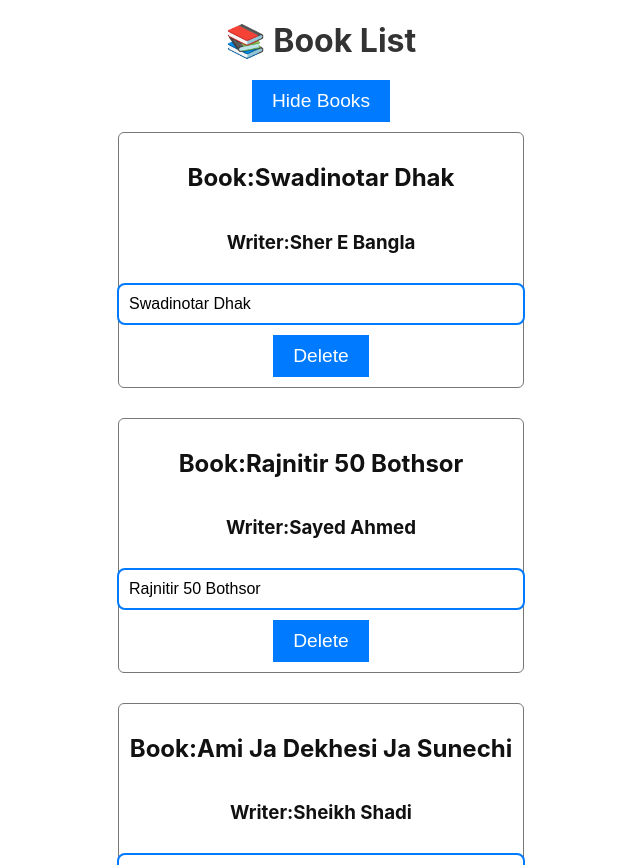
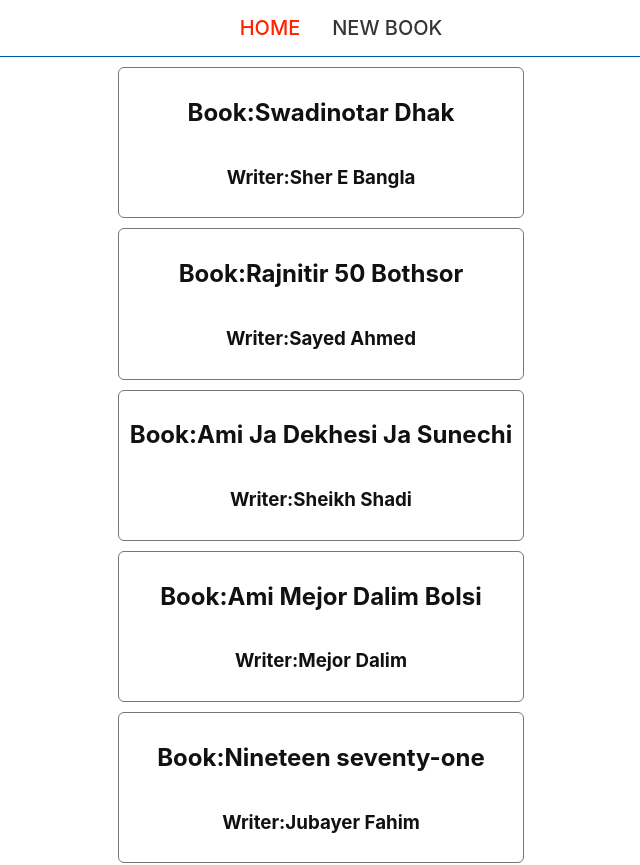
Before and after one commit to jubayerfahim264/First-React-Practice, a React (Create React App) app: page / in a window 1280 px wide. Shown: the top 865 px of the page, without its empty margins (319-959 px from the left). Built offline with nearby package versions, Linux system fonts and the light colour scheme.

Commit message:
28-02-2025

```diff
--- a/package.json
+++ b/package.json
@@ -8,6 +8,8 @@
     "cra-template": "1.2.0",
     "react": "^18.3.1",
     "react-dom": "^18.3.1",
+    "react-router": "^7.2.0",
+    "react-router-dom": "^7.2.0",
     "react-scripts": "^5.0.1"
   },
   "scripts": {
--- a/src/App.css
+++ b/src/App.css
@@ -44,3 +44,33 @@
   border-color: #0056b3;
   box-shadow: 0 0 8px rgba(0, 91, 187, 0.5);
 }
+.navbar {
+  position: sticky;
+  top: 0;
+  width: 100%;
+  border-bottom: 1px solid #0056b3;
+  z-index: 2;
+  backdrop-filter: blur(20px);
+}
+.navbar ul {
+  position: relative;
+  display: flex;
+  align-items: center;
+  justify-content: center;
+}
+.navbar li {
+  margin: 0 1rem;
+  list-style-type: none;
+}
+.navbar a {
+  text-decoration: none;
+  color: #343434;
+  font-size: 20px;
+  text-transform: uppercase;
+  font-weight: 500;
+}
+.navbar a:hover,
+a:active,
+a.active {
+  color: #ff2200;
+}
--- a/src/App.js
+++ b/src/App.js
@@ -1,7 +1,14 @@
 import React from "react";
 import "./App.css";
 import MainComponent from "./Component/MainComponent";
+import { BrowserRouter } from "react-router-dom";
 const App = () => {
-  return <MainComponent></MainComponent>;
+  return (
+    <div>
+      <BrowserRouter>
+        <MainComponent />
+      </BrowserRouter>
+    </div>
+  );
 };
 export default App;
--- a/src/Component/Book.js
+++ /dev/null
@@ -1,21 +0,0 @@
-import React from "react";
-import "../App.css";
-import "../styleSheet/Book.css";
-const Book = (props) => {
-  return (
-    <div className="card">
-      <h2>Book:{props.BookName}</h2>
-      <h3>Writer:{props.WriterName}</h3>
-      <input
-        type="text"
-        onChange={props.inputName}
-        value={props.BookName}
-        className="input-field"
-      />
-      <button onClick={props.Del} className="btn">
-        Delete
-      </button>
-    </div>
-  );
-};
-export default Book;
--- a/src/Component/MainComponent.js
+++ b/src/Component/MainComponent.js
@@ -1,47 +1,55 @@
 import React, { Component } from "react";
-import Book from "./Book";
+import { Routes, Route, NavLink } from "react-router-dom";
 import BookList from "../assets/book";
+import NewBook from "../repratational/NewBook";
+import Booklist from "../repratational/Booklist";
+import BookDetail from "../repratational/BookDetail";
+
 class MainComponent extends Component {
-  state = {
-    books: BookList,
-    showBooks: true,
+  constructor(props) {
+    super(props);
+    this.state = {
+      books: BookList || [], // ✅ books খালি অ্যারে নিশ্চিত করা হলো
+      selectBook: null,
+    };
+  }
+  selectBookHandler = (bookId) => {
+    const book = this.state.books.filter((book) => book.id === bookId)[0];
+    this.setState({ selectBook: book });
   };
-
-  deleteBook = (index) => {
-    this.setState({ books: this.state.books.filter((_, i) => i !== index) });
-  };
-
-  updateBookName = (event, index) => {
-    const books = [...this.state.books];
-    books[index] = { ...books[index], name: event.target.value };
-    this.setState({ books });
-  };
-
-  toggleBooks = () => {
-    this.setState((prevState) => ({ showBooks: !prevState.showBooks }));
-  };
-
   render() {
     return (
       <div className="App">
-        <h1 className="title">📚 Book List</h1>
-        <button className="btn" onClick={this.toggleBooks}>
-          {this.state.showBooks ? "Hide Books" : "Show Books"}
-        </button>
-        <div className="book-container">
-          {this.state.showBooks &&
-            this.state.books.map((book, index) => (
-              <Book
-                key={book.id}
-                BookName={book.name}
-                WriterName={book.writer}
-                Del={() => this.deleteBook(index)}
-                inputName={(event) => this.updateBookName(event, index)}
+        <div className="navbar">
+          <ul>
+            <li>
+              <NavLink to="/">Home</NavLink>
+            </li>
+            <li>
+              <NavLink to="/new-book">New Book</NavLink>
+            </li>
+          </ul>
+        </div>
+
+        <Routes>
+          <Route
+            path="/"
+            element={
+              <Booklist
+                books={this.state.books}
+                selectBookHandler={this.selectBookHandler}
               />
-            ))}
-        </div>
+            }
+          />
+          <Route
+            path="/new-book"
+            element={<NewBook books={this.state.books} />}
+          />
+        </Routes>
+        <BookDetail book={this.state.selectBook} />
       </div>
     );
   }
 }
+
 export default MainComponent;
--- a/src/assets/book.js
+++ b/src/assets/book.js
@@ -2,5 +2,7 @@ const books = [
   { id: 1, name: "Swadinotar Dhak", writer: "Sher E Bangla" },
   { id: 2, name: "Rajnitir 50 Bothsor", writer: "Sayed Ahmed" },
   { id: 3, name: "Ami Ja Dekhesi Ja Sunechi", writer: "Sheikh Shadi" },
+  { id: 4, name: "Ami Mejor Dalim Bolsi", writer: "Mejor Dalim" },
+  { id: 5, name: "Nineteen seventy-one", writer: "Jubayer Fahim" },
 ];
 export default books;
--- /dev/null
+++ b/src/repratational/Book.js
@@ -0,0 +1,12 @@
+import React from "react";
+import "../App.css";
+import "../styleSheet/Book.css";
+const Book = (props) => {
+  return (
+    <div className="card" onClick={props.selectBookHandler}>
+      <h2>Book:{props.BookName}</h2>
+      <h3>Writer:{props.Writer}</h3>
+    </div>
+  );
+};
+export default Book;
--- /dev/null
+++ b/src/repratational/BookDetail.js
@@ -0,0 +1,15 @@
+import React from "react";
+
+const BookDetail = (props) => {
+  // console.log(props.book);
+  if (props.book === null) {
+    return <div></div>;
+  }
+  return (
+    <div>
+      <h2>{props.book.name}</h2>
+      <h3>{props.book.writer}</h3>
+    </div>
+  );
+};
+export default BookDetail;
--- /dev/null
+++ b/src/repratational/Booklist.js
@@ -0,0 +1,19 @@
+import React, { Component } from "react";
+import Book from "../repratational/Book";
+// import { render } from "@testing-library/react";
+
+class Booklist extends Component {
+  render() {
+    return this.props.books.map((book, index) => {
+      return (
+        <Book
+          BookName={book.name}
+          Writer={book.writer}
+          key={book.id}
+          selectBookHandler={() => this.props.selectBookHandler(book.id)}
+        />
+      );
+    });
+  }
+}
+export default Booklist;
--- /dev/null
+++ b/src/repratational/NewBook.js
@@ -0,0 +1,10 @@
+import React from 'react';
+
+const NewBook = () => {
+ return (
+  <div>
+  <h1>This is from  new book</h1>
+  </div>
+ )
+}
+export default NewBook;
--- a/src/styleSheet/Book.css
+++ b/src/styleSheet/Book.css
@@ -1,4 +1,4 @@
-.card{
+.card {
   position: relative;
   width: 30%;
   border: 1px solid #777777;
@@ -9,9 +9,20 @@
   align-items: center;
   justify-content: space-between;
   flex-direction: column;
- transition: 1s;
+  transition: all 0.5s;
 }
 h2,
- h3{
+h3 {
   color: #111111;
 }
+.card:hover {
+  color: #ff4500;
+  cursor: pointer;
+    border: 1px solid #ff4500;
+}
+.card:hover h2 {
+  color: #ff4500;
+}
+.card:hover h3 {
+  color: #ff4500;
+}
```
Also changed, not shown: 1 other file (tests, documents, lock files or other folders). Lines whose indentation alone changed are shown as unchanged.
